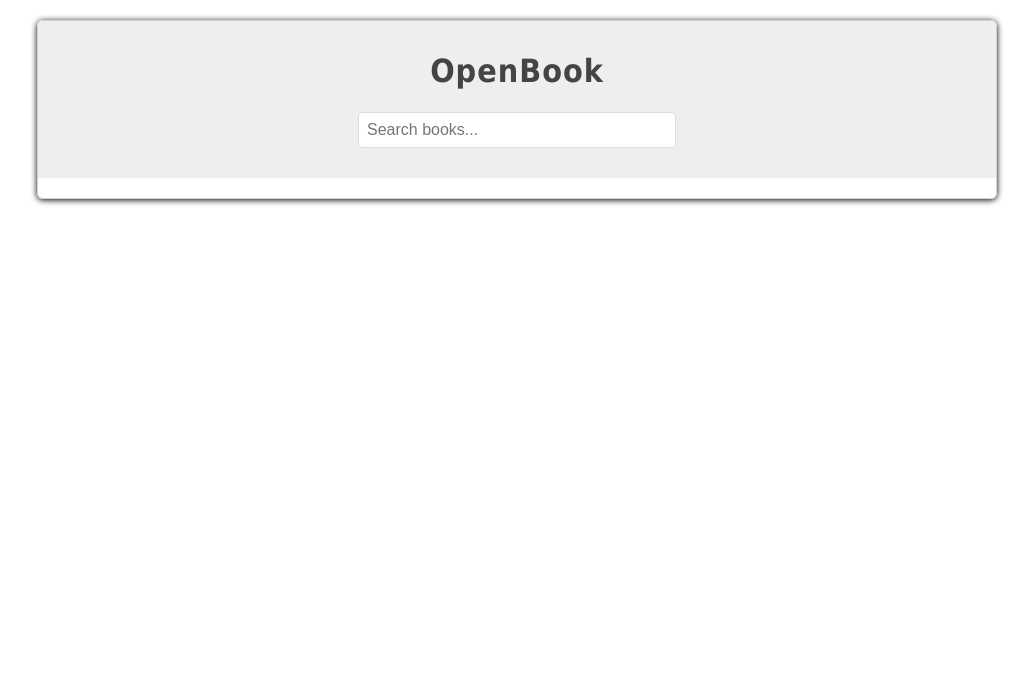
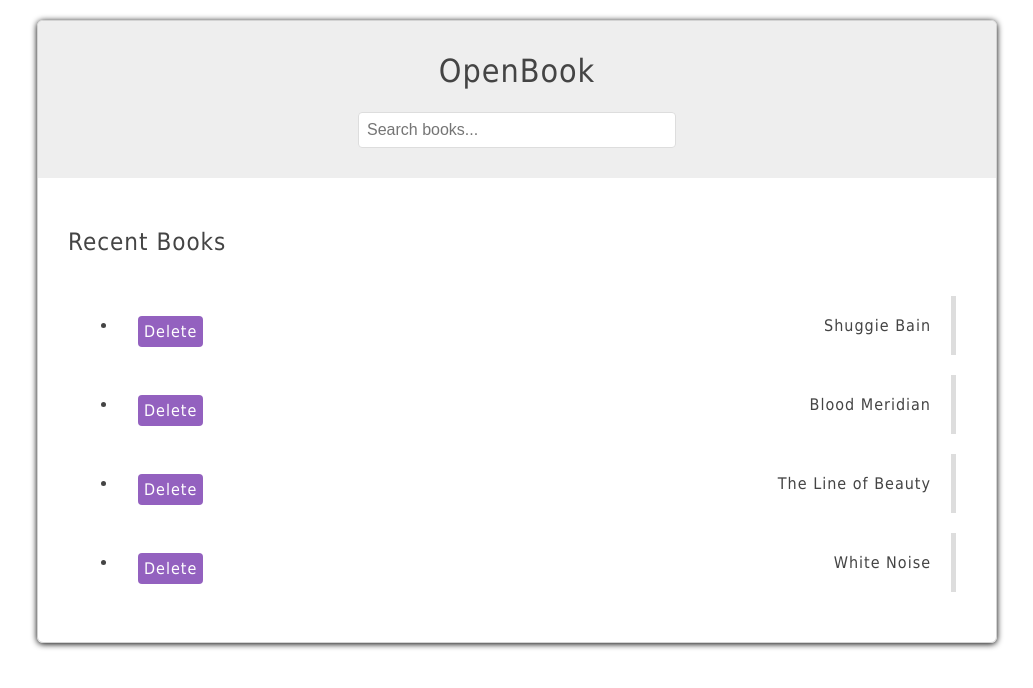
Before and after one commit to LeilaAlizadeh99/OpenBook, a plain HTML site: page index.html in a window 1280 px wide. Shown: the whole page, without its empty margins (123-1156 px from the left). Drawn offline with Linux system fonts and the light colour scheme.

Commit message:
update index.html & update style.css
Next step

```diff
--- a/index.html
+++ b/index.html
@@ -18,6 +18,36 @@
                     </form>
                 </div>
             </header>
+
+            <div id="book-list">
+                <h2 class="title">Recent Books</h2>
+                <div class="clear"></div>
+
+               <ul>
+                <li>
+                    <span class="name">Shuggie Bain</span>
+                    <span class="delete">Delete</span>
+                </li>
+
+                <li>
+                    <span class="name">Blood Meridian</span>
+                    <span class="delete">Delete</span>
+                </li>
+
+                <li>
+                    <span class="name">The Line of Beauty</span>
+                    <span class="delete">Delete</span>
+                </li>
+
+                <li>
+                    <span class="name">White Noise</span>
+                    <span class="delete">Delete</span>
+                </li>
+               </ul>
+            </div>
+
+
+
     </div>
 
 
--- a/style.css
+++ b/style.css
@@ -2,6 +2,14 @@ body{
     color: #444;
     font-family: Tahoma;
     letter-spacing: 1px;
+}
+
+.clear{
+    clear: both;
+}
+
+h1,h2{
+    font-weight: normal;
 }
 
 #container{
@@ -36,3 +44,33 @@ body{
     background: #eee;
     padding: 10px 0;
 }
+
+#book-list h2{
+    float: left;
+}
+
+#book-list{
+    margin: 30px;
+}
+#book-list li{
+    padding: 20px;
+    border-right: 5px solid #ddd;
+    margin: 20px 10px;
+}
+
+
+.name{
+    float: right;
+}
+
+.delete{
+    float: left;
+    background: #9361bf;
+    padding: 6px;
+    border-radius: 4px;
+    cursor: pointer;
+    color: white;
+}
+.delete:hover{
+    background: #333;
+}
```
